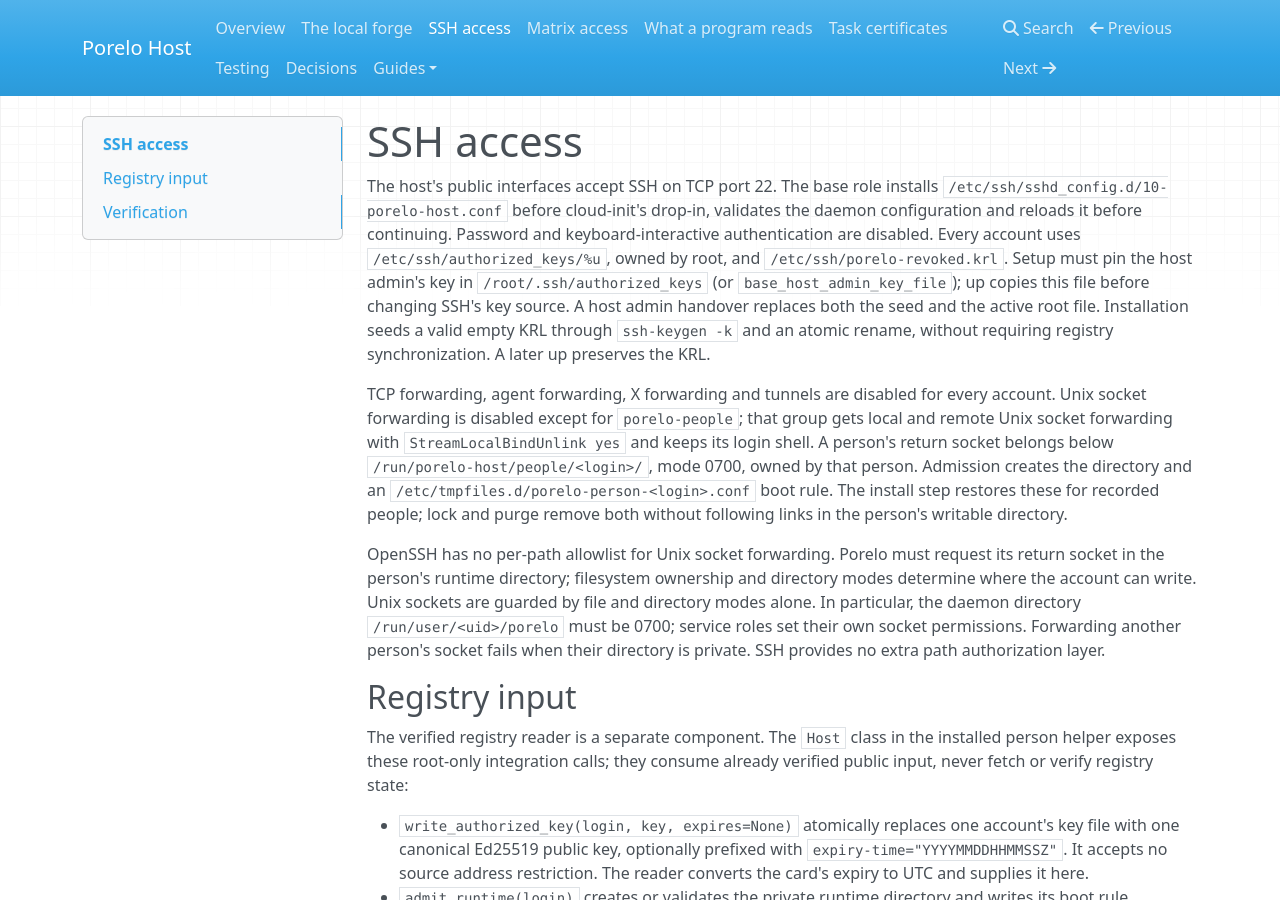
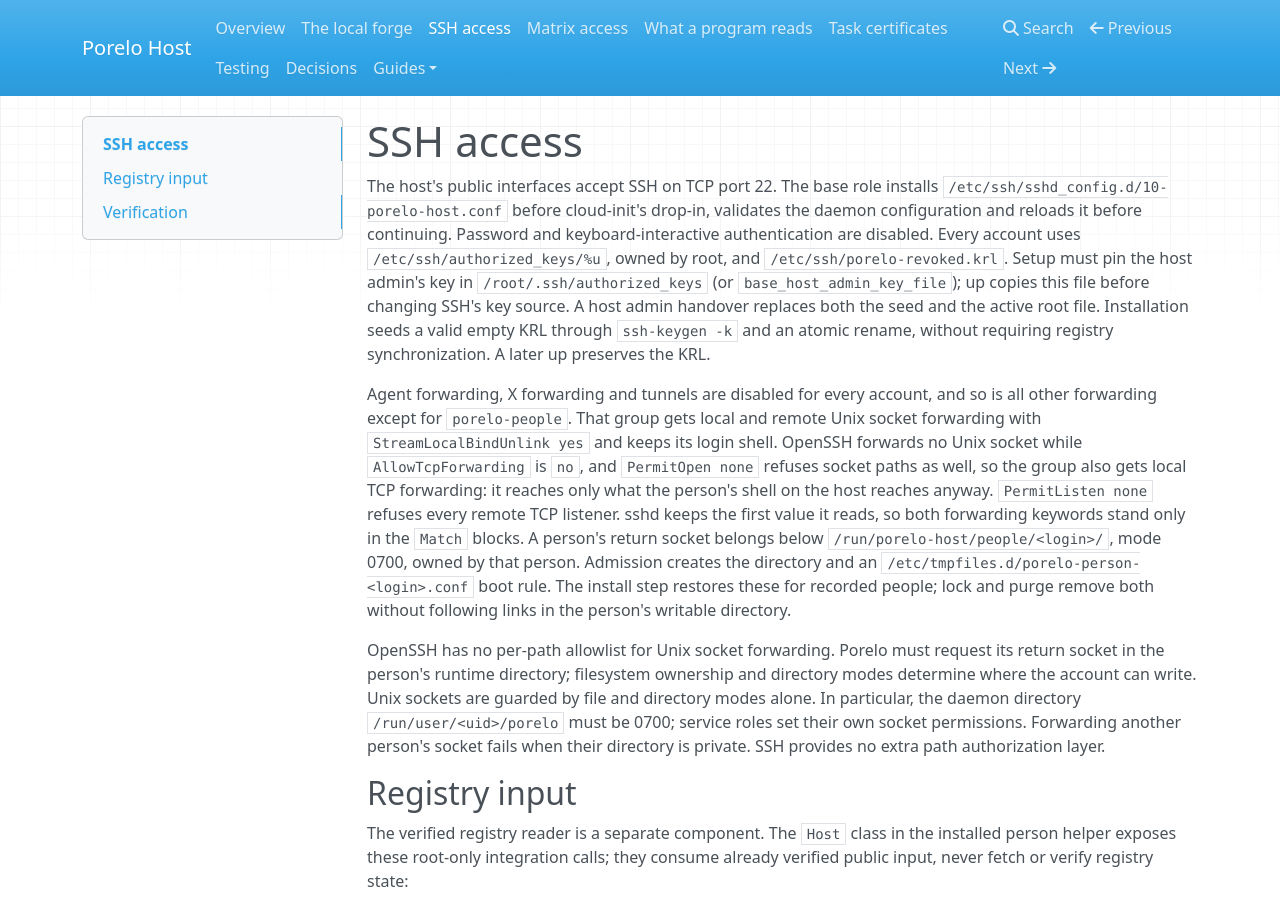
Before and after one commit to porelo-ai/porelo-host, an MkDocs documentation site: the page built from doc/ssh.md, in a window 1280 px wide and 900 px high. Built offline with MkDocs 1.6.1, drawn with Linux system fonts in a browser that asks for light colours; nearby versions of some CDN libraries.

Commit message:
Let people forward the gates' sockets, which needs TCP forwarding
Assisted-by: Claude Code, claude-opus-5-5

```diff
--- a/doc/ssh.md
+++ b/doc/ssh.md
@@ -8,9 +8,12 @@ in `/root/.ssh/authorized_keys` (or `base_host_admin_key_file`); up copies this
 A host admin handover replaces both the seed and the active root file. Installation seeds a valid empty KRL through
 `ssh-keygen -k` and an atomic rename, without requiring registry synchronization. A later up preserves the KRL.
 
-TCP forwarding, agent forwarding, X forwarding and tunnels are disabled for every account. Unix socket forwarding
-is disabled except for `porelo-people`; that group gets local and remote Unix socket forwarding with
-`StreamLocalBindUnlink yes` and keeps its login shell. A person's return socket belongs below
+Agent forwarding, X forwarding and tunnels are disabled for every account, and so is all other forwarding except
+for `porelo-people`. That group gets local and remote Unix socket forwarding with `StreamLocalBindUnlink yes` and keeps
+its login shell. OpenSSH forwards no Unix socket while `AllowTcpForwarding` is `no`, and `PermitOpen none` refuses
+socket paths as well, so the group also gets local TCP forwarding: it reaches only what the person's shell on the host
+reaches anyway. `PermitListen none` refuses every remote TCP listener. sshd keeps the first value it reads, so both
+forwarding keywords stand only in the `Match` blocks. A person's return socket belongs below
 `/run/porelo-host/people/<login>/`, mode 0700, owned by that person. Admission creates the directory and an
 `/etc/tmpfiles.d/porelo-person-<login>.conf` boot rule. The install step restores these for recorded people;
 lock and purge remove both without following links in the person's writable directory.
```
Also changed, not shown: 2 other files.
